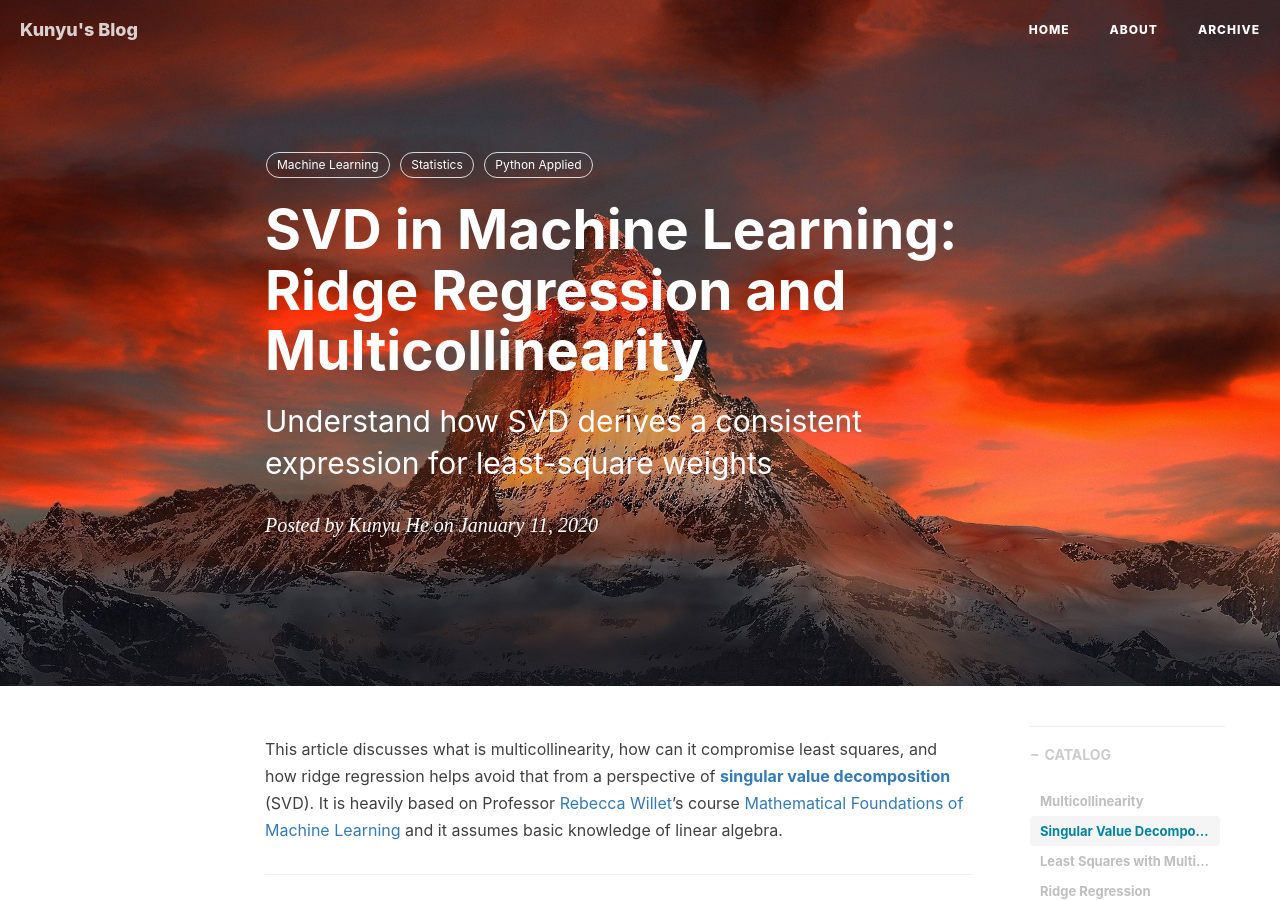
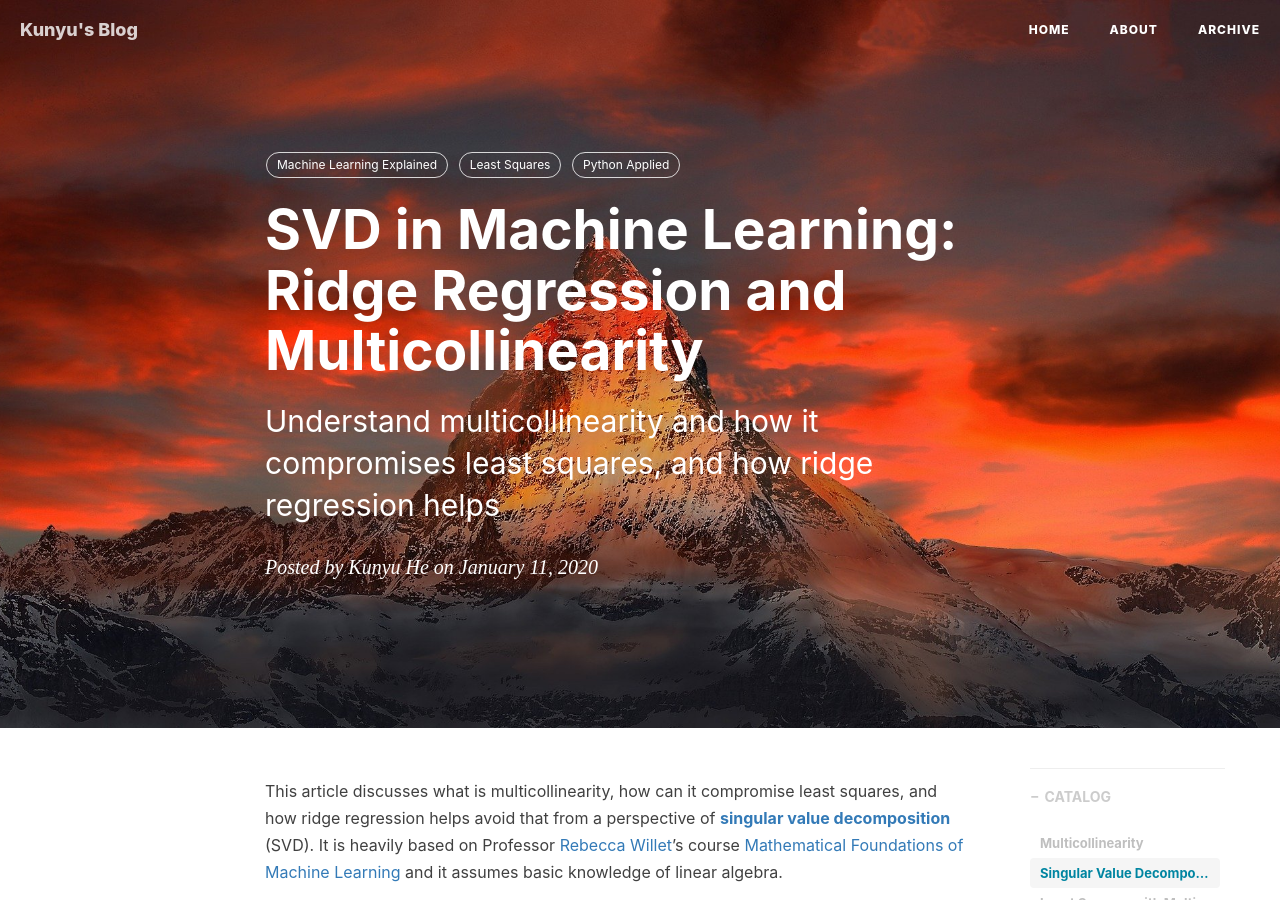
Before and after one commit to KunyuHe/KunyuHe.github.io, a Jekyll site: the page built from _posts/2020-01-11-SVD-in-Machine-Learning-Ridge-Regression-and-Multicollinearity.md, in a window 1280 px wide and 900 px high. Built offline with Jekyll 4.4.1, drawn with Linux system fonts in a browser that asks for light colours; nearby versions of some CDN libraries; formulas are drawn with MathJax 3; comment, search, counter and statistics services are not loaded; some of the changed text lies outside the part shown.

```diff
--- a/_posts/2020-01-11-SVD-in-Machine-Learning-Ridge-Regression-and-Multicollinearity.md
+++ b/_posts/2020-01-11-SVD-in-Machine-Learning-Ridge-Regression-and-Multicollinearity.md
@@ -1,15 +1,15 @@
 ---
 layout:     post
 title:      "SVD in Machine Learning: Ridge Regression and Multicollinearity"
-subtitle:   "Understand how SVD derives a consistent expression for least-square weights"
+subtitle:   "Understand multicollinearity and how it compromises least squares, and how ridge regression helps"
 date:       2020-01-11
 author:     "Kunyu He"
 header-img: "img/post-bg-svdridge.jpg"
 catalog:    true
 mathjax:    true
 tags:
-    - Machine Learning
-    - Statistics
+    - Machine Learning Explained
+    - Least Squares
     - Python Applied
 ---
 
```
Also changed, not shown: other parts of _posts/2020-01-11-SVD-in-Machine-Learning-Ridge-Regression-and-Multicollinearity.md (+2 -0 lines), _posts/2019-12-31-SVD-in-Machine-Learning-Underdetermined-Least-Squares.md (+4 -2 lines).
